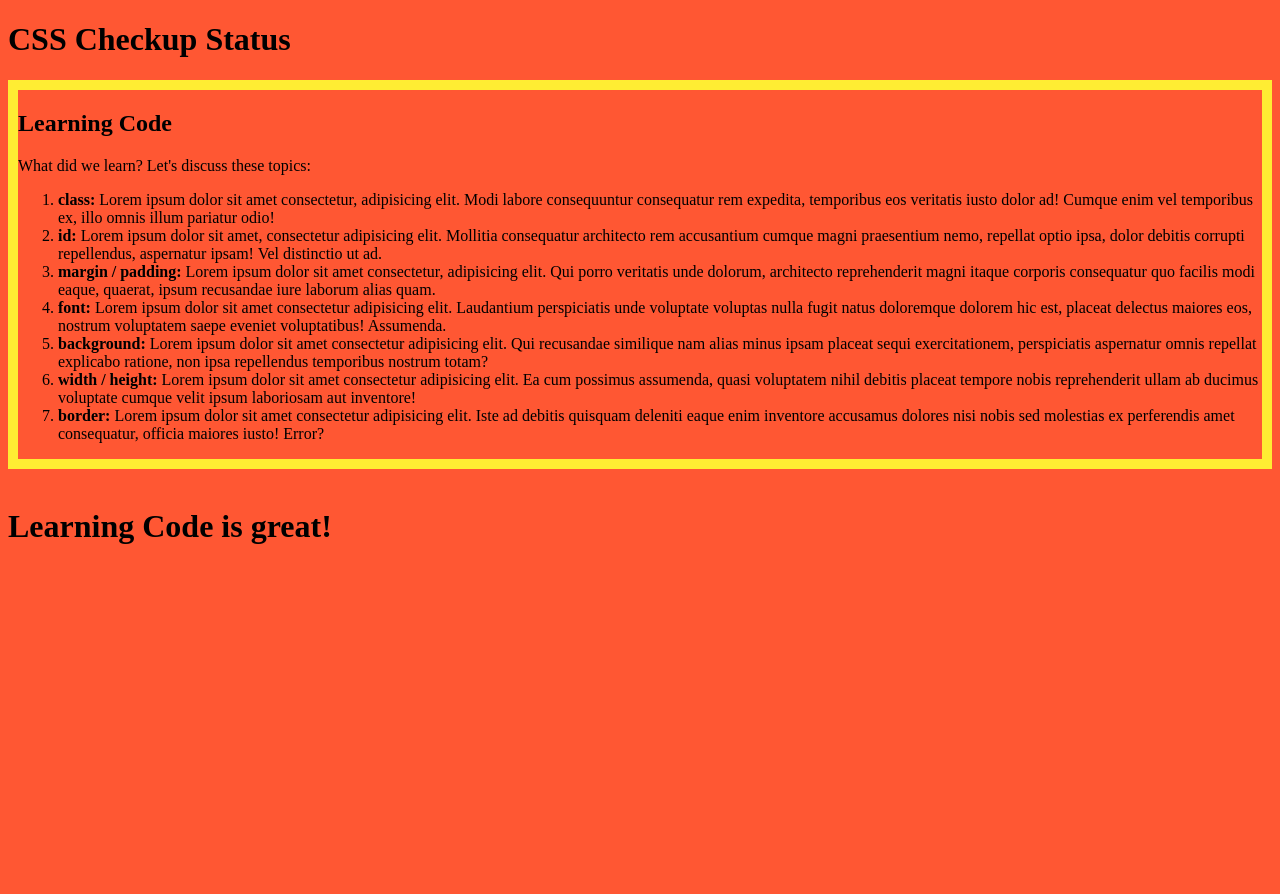
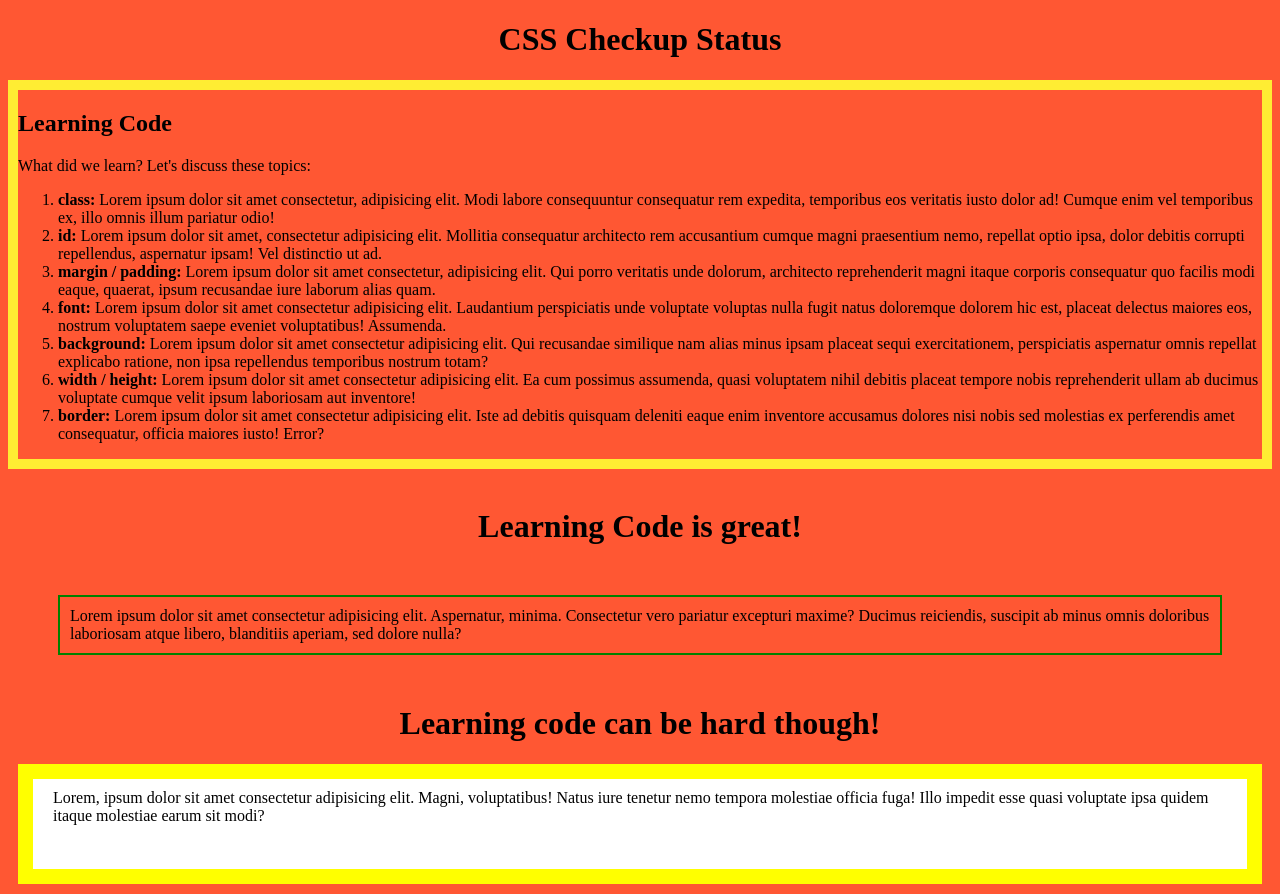
Before and after one commit to BraydenBridgeman/CSSCheckup, a plain HTML site: page index.html in a window 1280 px wide. Before the commit the page ends 800 px from the top, so only its background shows below. Drawn offline with Linux system fonts and the light colour scheme.

Commit message:
added margin/padding css

```diff
--- a/index.html
+++ b/index.html
@@ -22,11 +22,16 @@
     </div>
     <br>
 
-    <!--3-->
-    <div class="margins-padding">
+    <!--1-->
+    <div class="padding-class1">
         <h1>Learning Code is great!</h1>
-        <p id="margin-experiment1"></p>
-        <p id="margin-experiment2"></p>
+        <p id="padding-class1">Lorem ipsum dolor sit amet consectetur adipisicing elit. Aspernatur, minima. Consectetur vero pariatur excepturi maxime? Ducimus reiciendis, suscipit ab minus omnis doloribus laboriosam atque libero, blanditiis aperiam, sed dolore nulla?</p>
+    </div>
+
+    <!--2-->
+    <div class="padding-class2">
+        <h1>Learning code can be hard though!</h1>
+        <p id="padding-class2">Lorem, ipsum dolor sit amet consectetur adipisicing elit. Magni, voluptatibus! Natus iure tenetur nemo tempora molestiae officia fuga! Illo impedit esse quasi voluptate ipsa quidem itaque molestiae earum sit modi?</p>
     </div>
 </body>
 </html>
--- a/main.css
+++ b/main.css
@@ -5,3 +5,27 @@ body {
 .wrapper {
     border: 10px solid #FFED33
 }
+/* 1 */
+h1{
+    text-align: center;
+}
+/* 1 */
+#padding-class1{
+    border: 2px solid green;
+    margin: 50px 50px 50px 50px;
+/*
+    padding-top: 10px
+    padding-right: 10px
+    padding-bottom: 10px
+    padding-left: 10px
+*/
+    padding: 10px 10px 10px 10px;
+}
+/* 2 */
+#padding-class2{
+    height: 60px;
+    background: white;
+    border: 15px solid yellow;
+    margin: 10px 10px 10px 10px;
+    padding: 10px 20px 20px 20px;
+}
```
